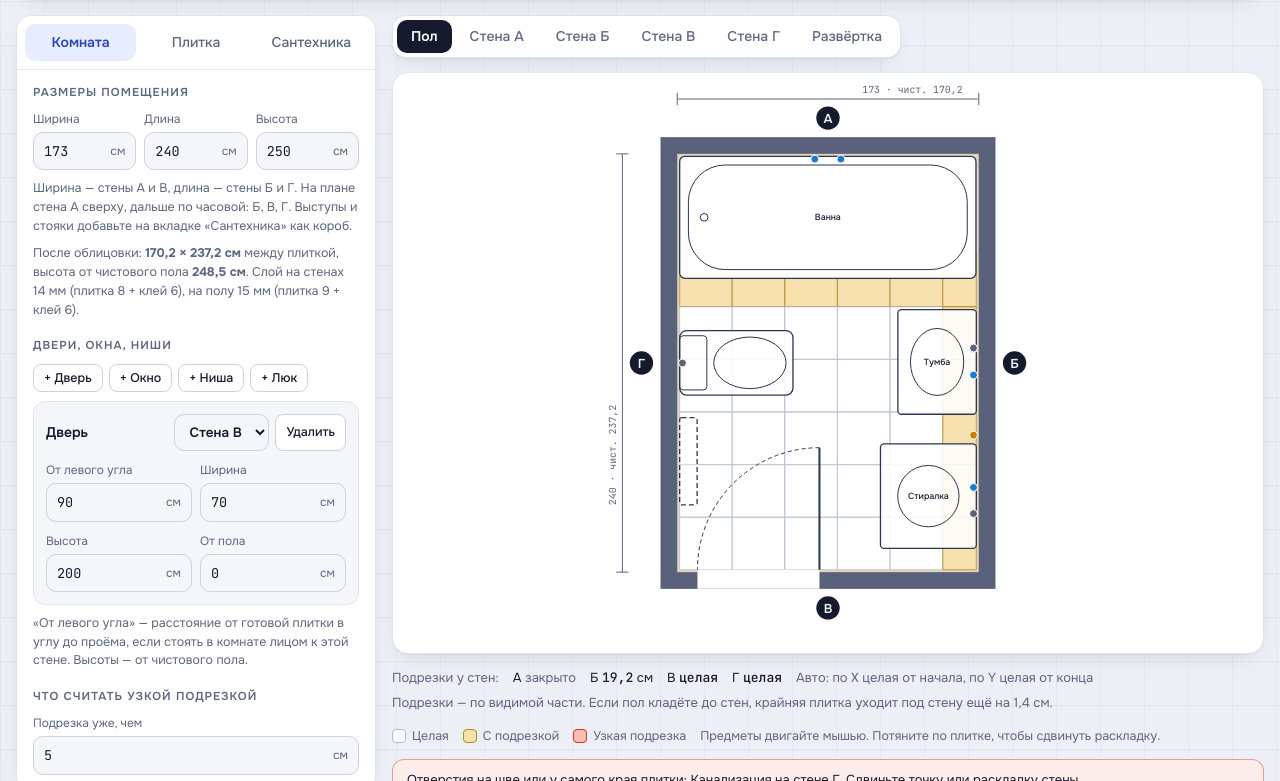
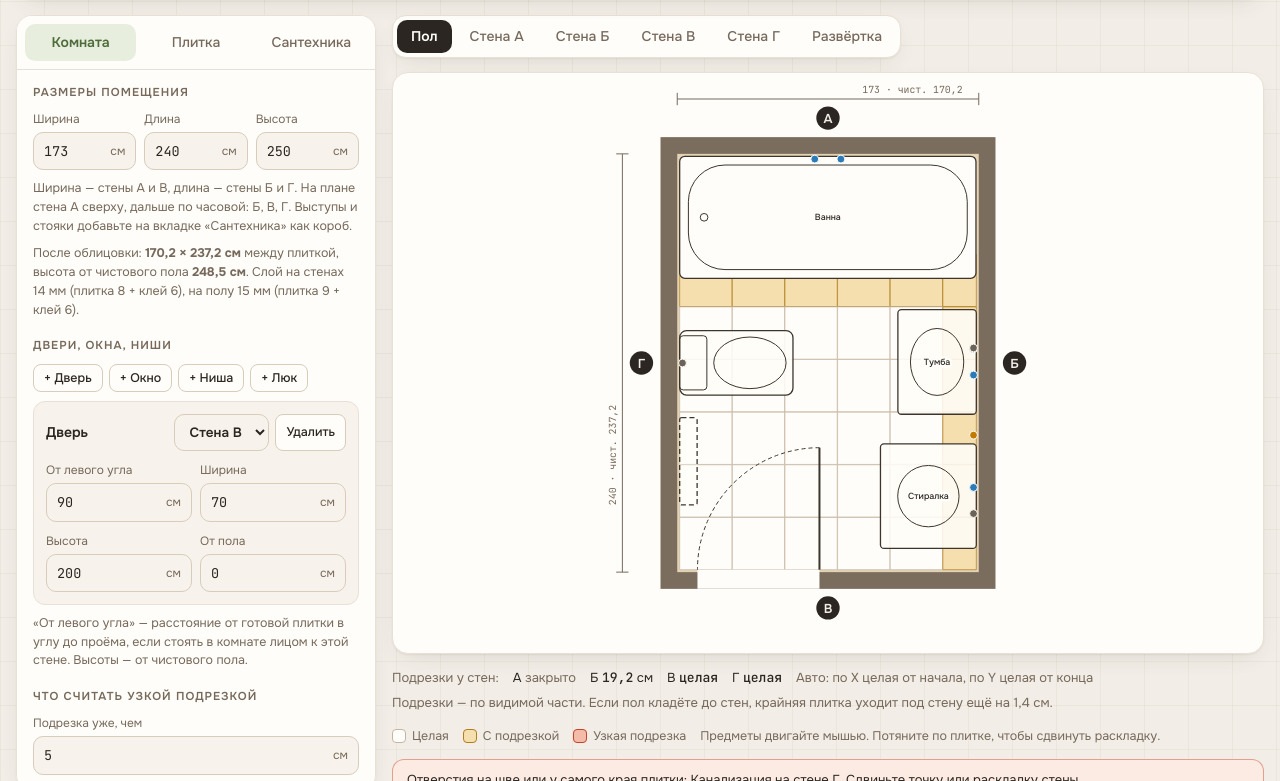
Before and after one commit to bublzy/tile-planner, a plain HTML site: page index.html in a window 1280 px wide. Shown: the part 87-868 px from the top of the page. Drawn offline with Linux system fonts and the light colour scheme.

Commit message:
Тёплая палитра: травертин и оливковый
Co-Authored-By: Claude Opus 5.5 <noreply@anthropic.com>

```diff
--- a/index.html
+++ b/index.html
@@ -15,44 +15,44 @@
 <link rel="preconnect" href="https://fonts.gstatic.com" crossorigin>
 <link rel="stylesheet" href="https://fonts.googleapis.com/css2?family=JetBrains+Mono:wght@400;500&family=Onest:wght@400;500;600;700&display=swap">
 <style>
-/* Layout: рабочее место плиточника — слева пульт настроек, справа чертёж на фарфоровой подложке, ниже смета.
-   Палитра «фарфор и гжельский кобальт»: холодные белые поверхности, мягкие тени, на фоне — сетка швов. */
+/* Layout: рабочее место плиточника — слева пульт настроек, справа чертёж на светлой подложке, ниже смета.
+   Палитра «травертин и оливковая глазурь»: тёплый камень, сливочные панели, мягкие тени, на фоне — сетка швов. */
 :root{
-  --bg:#eceff5; --grid:rgba(42,70,192,.055);
-  --panel:#ffffff; --panel2:#f4f6fa; --ink:#151a2d; --muted:#5d6680; --line:#e0e4ee; --line2:#cbd2e1;
-  --accent:#2a46c0; --accent-2:#4262e6; --accent-soft:#e8edfd; --accent-ink:#ffffff; --ok:#1d8a5a;
-  --scrim:rgba(12,15,30,.42);
-  --shadow:0 1px 2px rgba(21,26,45,.05),0 8px 24px -10px rgba(21,26,45,.14);
-  --shadow-lg:0 30px 70px -18px rgba(21,26,45,.38);
-  --tile:#ffffff; --tile-stroke:#b1bbcf; --grout:#d3d9e5; --paint:#e8ebf2;
-  --cut:#f6e0ad; --cut-stroke:#b6871f; --small:#f7bfb4; --small-stroke:#cc3a29;
-  --fixture:#ffffff; --fixture-stroke:#2c3452; --layer:#e2d5bb; --wall:#59627a; --sel:#e8731a; --glass:#d2e3f4; --elec:#c58200; --water:#1f78cf; --sewer:#5c6375;
+  --bg:#f2eee7; --grid:rgba(120,92,52,.06);
+  --panel:#fffdf9; --panel2:#f7f3ec; --ink:#2b2621; --muted:#76695b; --line:#e8e0d4; --line2:#d8ccbb;
+  --accent:#4e6b3a; --accent-2:#66874c; --accent-soft:#e7eedd; --accent-ink:#fffdf9; --ok:#4e8a3a;
+  --scrim:rgba(40,30,20,.40);
+  --shadow:0 1px 2px rgba(60,45,30,.06),0 8px 24px -10px rgba(60,45,30,.16);
+  --shadow-lg:0 30px 70px -18px rgba(60,45,30,.40);
+  --tile:#fffdf9; --tile-stroke:#c4b6a3; --grout:#e2d9cc; --paint:#ede7dd;
+  --cut:#f6dfae; --cut-stroke:#b07f1c; --small:#f5bba9; --small-stroke:#c4442b;
+  --fixture:#fffdf9; --fixture-stroke:#3d352d; --layer:#e3d2b4; --wall:#7a6d5e; --sel:#d9691c; --glass:#d9e6e4; --elec:#c27a00; --water:#2a7bb8; --sewer:#6b6258;
   --r:16px; --r-sm:10px;
   --f-display:"Onest","Segoe UI",system-ui,sans-serif;
   --f-body:"Onest","Segoe UI",system-ui,-apple-system,sans-serif;
   --f-mono:"JetBrains Mono",ui-monospace,"Cascadia Mono",Consolas,monospace;
 }
 @media (prefers-color-scheme: dark){:root:not([data-theme="light"]){
-  --bg:#0e1120; --grid:rgba(142,162,255,.045);
-  --panel:#161a2b; --panel2:#1c2135; --ink:#e7eaf6; --muted:#98a0ba; --line:#272d45; --line2:#353c5b;
-  --accent:#8fa3ff; --accent-2:#aab8ff; --accent-soft:#232b50; --accent-ink:#0e1120; --ok:#5fd49a;
-  --scrim:rgba(3,4,10,.62);
+  --bg:#1a1714; --grid:rgba(230,200,150,.04);
+  --panel:#24201b; --panel2:#2b2620; --ink:#efe8dd; --muted:#ab9f8f; --line:#38312a; --line2:#463d34;
+  --accent:#a8c486; --accent-2:#bdd59d; --accent-soft:#313a26; --accent-ink:#1a1714; --ok:#9fce7c;
+  --scrim:rgba(8,6,4,.62);
   --shadow:0 1px 2px rgba(0,0,0,.35),0 10px 28px -12px rgba(0,0,0,.6);
   --shadow-lg:0 30px 70px -18px rgba(0,0,0,.8);
-  --tile:#252b43; --tile-stroke:#4a5375; --grout:#0a0d18; --paint:#1b2033;
-  --cut:#57461f; --cut-stroke:#e0b453; --small:#5c2929; --small-stroke:#ff8a78;
-  --fixture:#30385a; --fixture-stroke:#d5daef; --layer:#4e4536; --wall:#7c86a6; --sel:#ffa04d; --glass:#23365a; --elec:#f2b84b; --water:#68b6ff; --sewer:#b5bbcd;
+  --tile:#332d26; --tile-stroke:#5c5247; --grout:#14110e; --paint:#28231e;
+  --cut:#5a4520; --cut-stroke:#e2b257; --small:#5e2b22; --small-stroke:#ff8f74;
+  --fixture:#3d362e; --fixture-stroke:#e2d9cc; --layer:#544733; --wall:#8d8172; --sel:#ffa14f; --glass:#2a3c3b; --elec:#f0b64a; --water:#6fb6ec; --sewer:#bdb4a8;
   color-scheme:dark}}
 :root[data-theme="dark"]{
-  --bg:#0e1120; --grid:rgba(142,162,255,.045);
-  --panel:#161a2b; --panel2:#1c2135; --ink:#e7eaf6; --muted:#98a0ba; --line:#272d45; --line2:#353c5b;
-  --accent:#8fa3ff; --accent-2:#aab8ff; --accent-soft:#232b50; --accent-ink:#0e1120; --ok:#5fd49a;
-  --scrim:rgba(3,4,10,.62);
+  --bg:#1a1714; --grid:rgba(230,200,150,.04);
+  --panel:#24201b; --panel2:#2b2620; --ink:#efe8dd; --muted:#ab9f8f; --line:#38312a; --line2:#463d34;
+  --accent:#a8c486; --accent-2:#bdd59d; --accent-soft:#313a26; --accent-ink:#1a1714; --ok:#9fce7c;
+  --scrim:rgba(8,6,4,.62);
   --shadow:0 1px 2px rgba(0,0,0,.35),0 10px 28px -12px rgba(0,0,0,.6);
   --shadow-lg:0 30px 70px -18px rgba(0,0,0,.8);
-  --tile:#252b43; --tile-stroke:#4a5375; --grout:#0a0d18; --paint:#1b2033;
-  --cut:#57461f; --cut-stroke:#e0b453; --small:#5c2929; --small-stroke:#ff8a78;
-  --fixture:#30385a; --fixture-stroke:#d5daef; --layer:#4e4536; --wall:#7c86a6; --sel:#ffa04d; --glass:#23365a; --elec:#f2b84b; --water:#68b6ff; --sewer:#b5bbcd;
+  --tile:#332d26; --tile-stroke:#5c5247; --grout:#14110e; --paint:#28231e;
+  --cut:#5a4520; --cut-stroke:#e2b257; --small:#5e2b22; --small-stroke:#ff8f74;
+  --fixture:#3d362e; --fixture-stroke:#e2d9cc; --layer:#544733; --wall:#8d8172; --sel:#ffa14f; --glass:#2a3c3b; --elec:#f0b64a; --water:#6fb6ec; --sewer:#bdb4a8;
   color-scheme:dark}
 *{box-sizing:border-box}
 [hidden]{display:none!important}
--- a/sw.js
+++ b/sw.js
@@ -1,5 +1,5 @@
 // Офлайн-кэш: сначала сеть (чтобы приходили обновления), без сети — сохранённая копия
-const CACHE = 'tile-planner-v4';
+const CACHE = 'tile-planner-v5';
 self.addEventListener('install', e => {
   e.waitUntil(caches.open(CACHE).then(c => c.addAll(['./', './index.html', './manifest.webmanifest', './icon.svg'])));
   self.skipWaiting();
```
